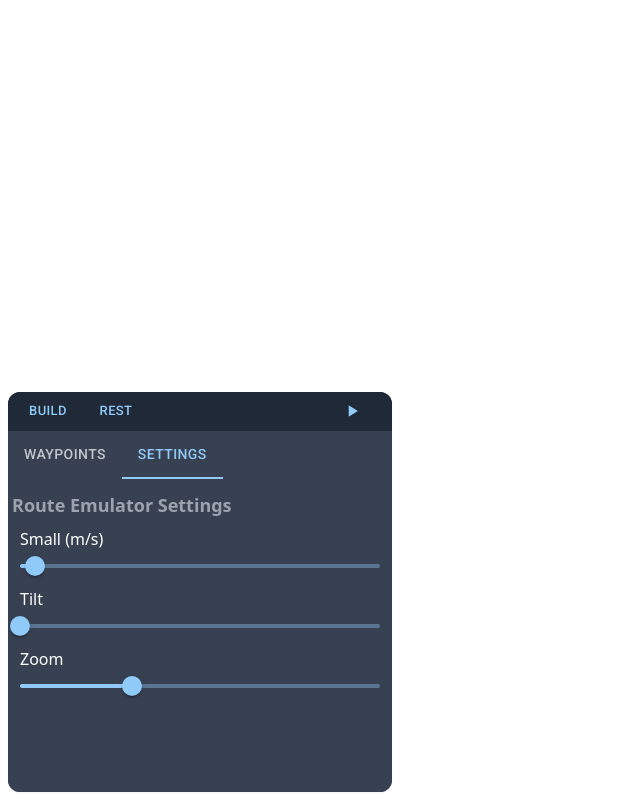
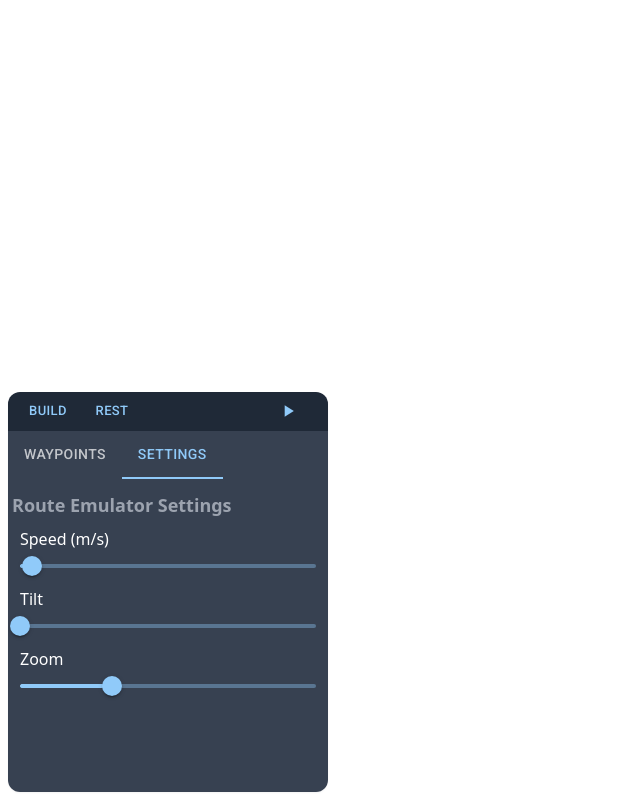
Before and after one commit to igor-yuzkiv/mock-location, a React (Vite) app in the folder client/: page / in a window 1280 px wide. Both pictures are taken after a click on the tab "SETTINGS". Shown: the whole page, without its empty margins (0-640 px from the left). Built offline with nearby package versions, Linux system fonts and the light colour scheme; no server answers; what @googlemaps/react-wrapper would draw is missing.

Commit message:
refactored flyout window

```diff
--- a/client/src/features/route-emulator/ui/RouteEmulatorSettings.tsx
+++ b/client/src/features/route-emulator/ui/RouteEmulatorSettings.tsx
@@ -18,11 +18,11 @@ export function RouteEmulatorSettings({ model, onChange }: SettingsPropTypes) {
 
     return <section className="flex flex-col px-2">
         <div>
-            <label>Small (m/s)</label>
+            <label>Speed (m/s)</label>
             <Slider
                 defaultValue={3}
                 value={model.speed}
-                aria-label="Small (m/s)"
+                aria-label="Speed (m/s)"
                 valueLabelDisplay="auto"
                 max={50}
                 min={1}
--- a/client/src/pages/home/HomePage.tsx
+++ b/client/src/pages/home/HomePage.tsx
@@ -77,7 +77,7 @@ export default function HomePage() {
 
                     {tabIndex === 0 && (<WaypointsList items={waypoints} onDelete={removeWaypoint} />)}
 
-                    {tabIndex === 1 && (<div className="flex flex-col overflow-y-auto p-1">
+                    {tabIndex === 1 && (<div className="flex flex-col overflow-y-auto overflow-x-hidden p-1">
                         <Title text="Route Emulator Settings" />
                         <RouteEmulatorSettings
                             model={emulatorSettings.settings}
--- a/client/src/pages/home/components/FlyoutActions.tsx
+++ b/client/src/pages/home/components/FlyoutActions.tsx
@@ -1,6 +1,6 @@
-import {Button} from "@mui/material";
-import Pause from "@mui/icons-material/Pause";
-import PlayArrow from "@mui/icons-material/PlayArrow";
+import { Button, Stack } from '@mui/material';
+import Pause from '@mui/icons-material/Pause';
+import PlayArrow from '@mui/icons-material/PlayArrow';
 
 type FlyoutActionsProps = {
     onClickBuild: () => void;
@@ -12,19 +12,19 @@ type FlyoutActionsProps = {
 export function FlyoutActions({ onClickBuild, onClickPlay, onClickReset, isPlaying }: FlyoutActionsProps) {
     return (
         <div className="flex items-center w-full justify-between">
-            <div className="flex items-center gap-x-1">
+            <Stack direction="row">
                 <Button size="small" onClick={onClickBuild}>
                     Build
                 </Button>
                 <Button size="small" onClick={onClickReset}>
                     Rest
                 </Button>
-            </div>
-            <div className="flex items-center gap-x-1">
+            </Stack>
+            <Stack direction="row">
                 <Button onClick={onClickPlay} size="small">
                     {isPlaying ? <Pause sx={{ fontSize: 20 }} /> : <PlayArrow sx={{ fontSize: 20 }} />}
                 </Button>
-            </div>
+            </Stack>
         </div>
     );
 }
--- /dev/null
+++ b/client/src/shared/components/flyout-window/FlyoutWindow.module.css
@@ -0,0 +1,10 @@
+.flyoutWindow {
+    @apply fixed z-10 bottom-2 left-2 bg-white dark:bg-gray-700 rounded-xl shadow-sm overflow-hidden;
+}
+.flyoutWindow {
+    width: 25vw;
+    height: 50vh;
+}
+.flyoutWindowFull {
+    @apply w-full h-full;
+}
--- a/client/src/shared/components/flyout-window/FlyoutWindow.tsx
+++ b/client/src/shared/components/flyout-window/FlyoutWindow.tsx
@@ -1,7 +1,5 @@
 import React from 'react';
-
-const DEFAULT_SIZE = { width: '30vw', height: '50vh' };
-const FULL_SCREEN_SIZE = { width: '100vw', height: '100vh' };
+import styles from './FlyoutWindow.module.css';
 
 type FlyoutProps = {
     actions?: React.ReactNode;
@@ -20,9 +18,9 @@ export function FlyoutWindow({ children, title, actions }: FlyoutProps) {
         x: 0,
         y: 0,
     });
-    const [containerSize, setContainerSize] = React.useState(DEFAULT_SIZE);
+    const [isFullScreen, setIsFullScreen] = React.useState(false);
+    const mouseMoveListenerRef = React.useRef<((e: MouseEvent) => void) | null>(null);
 
-    const mouseMoveListenerRef = React.useRef<((e: MouseEvent) => void) | null>(null);
     mouseMoveListenerRef.current = (e: MouseEvent) => {
         if (dragState.isDragging && containerRef.current) {
             e.preventDefault();
@@ -39,7 +37,7 @@ export function FlyoutWindow({ children, title, actions }: FlyoutProps) {
     };
 
     function onMouseDown(e: React.MouseEvent<HTMLDivElement>): void {
-        if (containerSize.width === '100vw') {
+        if (isFullScreen) {
             return;
         }
 
@@ -57,17 +55,16 @@ export function FlyoutWindow({ children, title, actions }: FlyoutProps) {
     }
 
     function toggleFullScreen(): void {
-        if (!containerRef.current) return;
+        setIsFullScreen(prev => {
+            const tmp = !prev;
 
-        if (containerSize.width === '100vw') {
-            setContainerSize(DEFAULT_SIZE);
-            containerRef.current.style.left = `${lastPosition.x}px`;
-            containerRef.current.style.top = `${lastPosition.y}px`;
-        } else {
-            setContainerSize(FULL_SCREEN_SIZE);
-            containerRef.current.style.left = '0';
-            containerRef.current.style.top = '0';
-        }
+            if (containerRef.current) {
+                containerRef.current.style.left = tmp ? '0' : `${lastPosition.x}px`;
+                containerRef.current.style.top = tmp ? '0' : `${lastPosition.y}px`;
+            }
+
+            return tmp;
+        });
     }
 
     React.useEffect(() => {
@@ -78,9 +75,8 @@ export function FlyoutWindow({ children, title, actions }: FlyoutProps) {
 
     return (
         <section
-            className="fixed z-10 bottom-2 left-2 bg-white dark:bg-gray-700 rounded-xl shadow-sm overflow-hidden"
+            className={`${styles.flyoutWindow} ${isFullScreen && styles.flyoutWindowFull}`}
             ref={containerRef}
-            style={containerSize}
         >
             <div className="flex flex-col w-full h-full overflow-hidden relative">
                 <div
```
